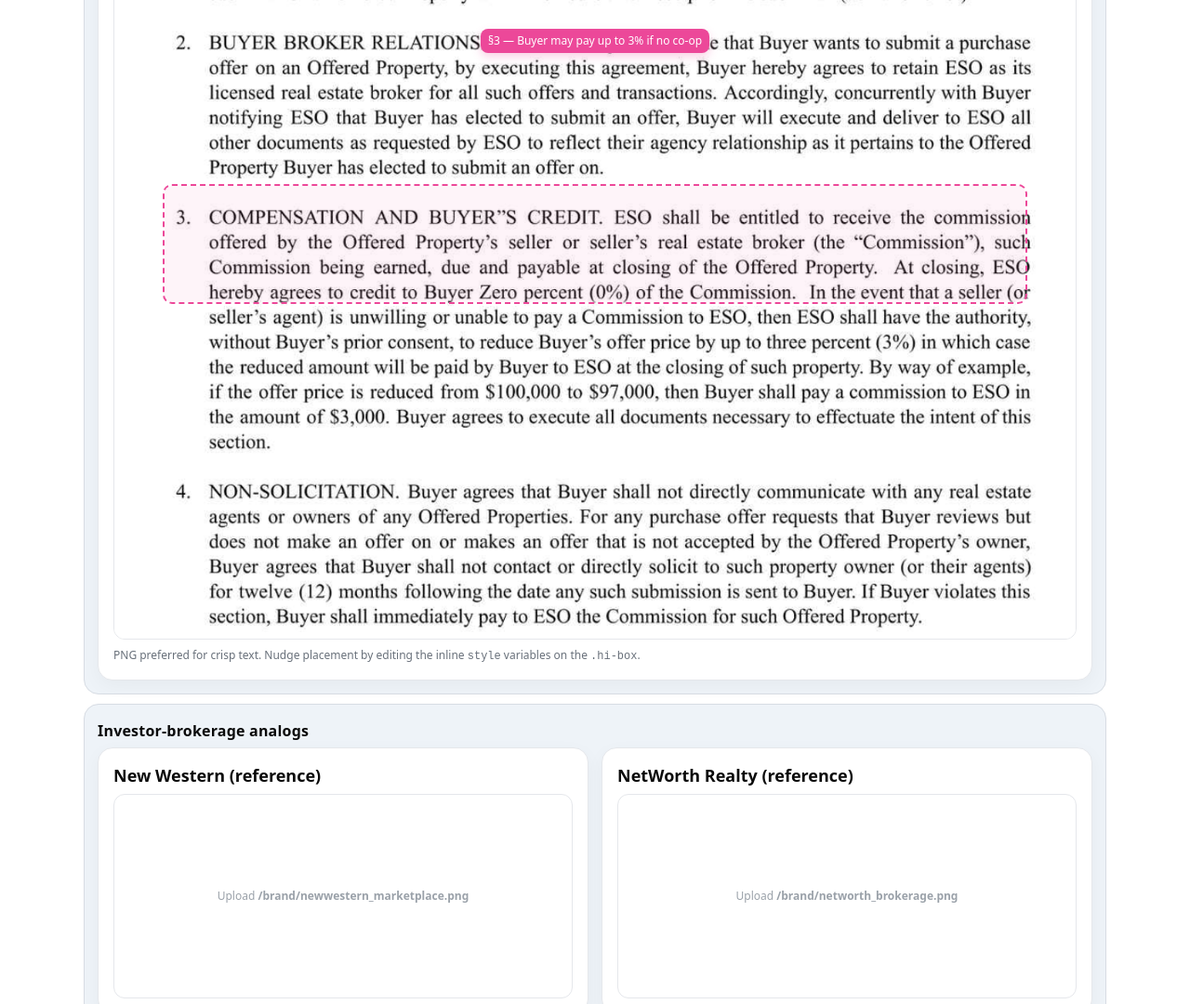
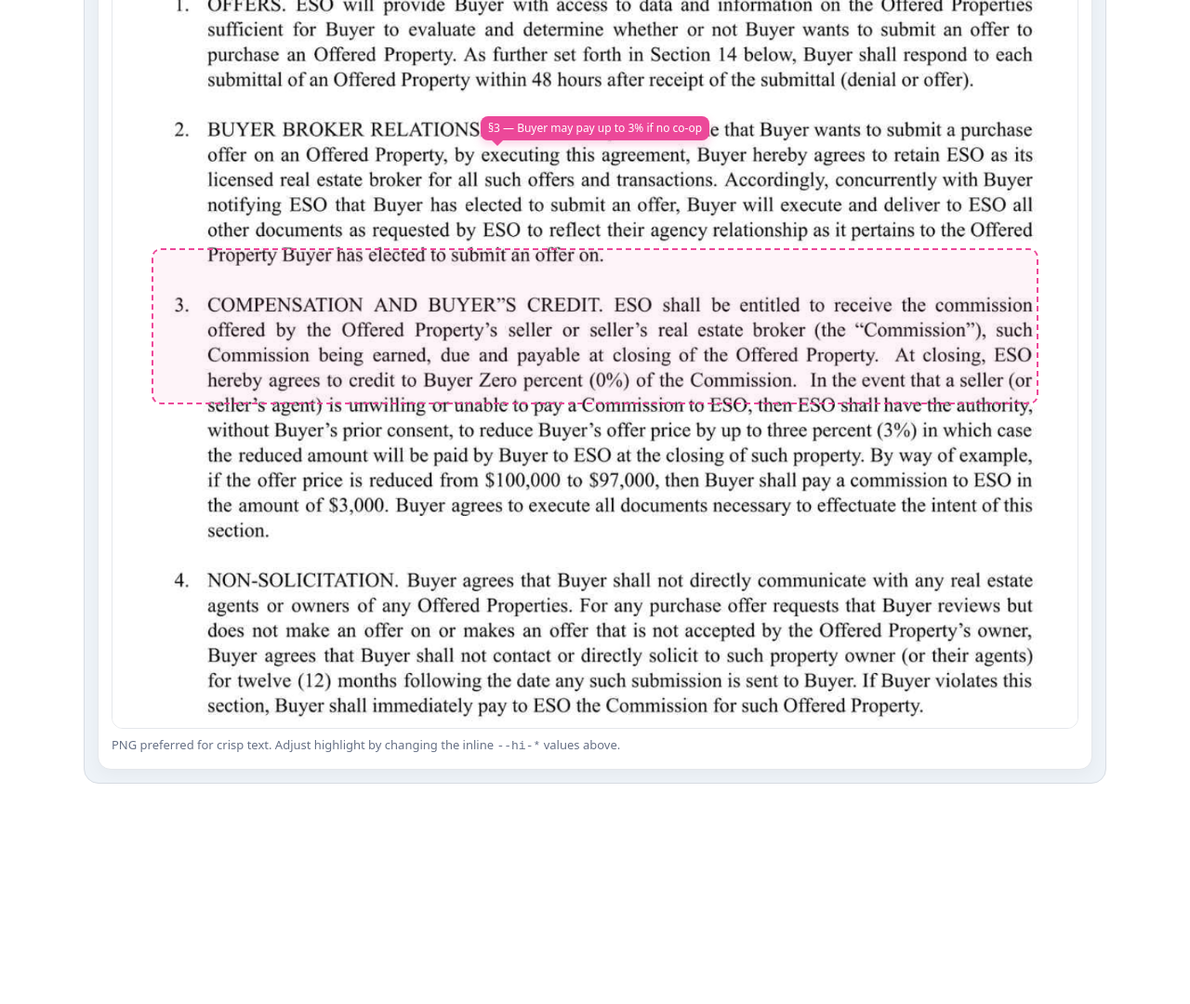
Before and after one commit to newger-code/broker_growth, a plain HTML site: page comps/index.html in a window 1280 px wide. Shown: the part 1720-2800 px from the top of the page at 93% size. After the commit the page ends 2627 px from the top, so only its background shows below. Drawn offline with Linux system fonts and the light colour scheme.

Commit message:
Update index.html

```diff
--- a/comps/index.html
+++ b/comps/index.html
@@ -5,37 +5,45 @@
   <meta name="viewport" content="width=device-width,initial-scale=1" />
   <title>Comps & Evidence</title>
   <style>
-    :root { --fg:#0a0a0a; --muted:#68707a; --border:#e5e7eb; --accent:#0ea5e9; --bg:#fff; --block:#eef3f8; }
+    :root { --fg:#0a0a0a; --muted:#667085; --border:#e5e7eb; --accent:#0ea5e9; --bg:#fff; --block:#eef3f8; }
     * { box-sizing:border-box }
-    body { margin:0; font:15px/1.5 system-ui,-apple-system,Segoe UI,Roboto,Helvetica,Arial,sans-serif; color:var(--fg); background:var(--bg); }
-    .wrap { width:min(1100px,92%); margin:auto; padding:24px 0 60px; }
-    header { display:flex; align-items:center; justify-content:space-between; padding:14px 0; border-bottom:1px solid var(--border); }
+    body { margin:0; font:16px/1.5 system-ui,-apple-system,Segoe UI,Roboto,Helvetica,Arial,sans-serif; color:var(--fg); background:var(--bg); }
+    .wrap { width:min(1100px,92%); margin:auto; padding:22px 0 56px; }
+    header { display:flex; align-items:center; justify-content:space-between; padding:12px 0; border-bottom:1px solid var(--border); }
     .btn { display:inline-flex; align-items:center; gap:8px; padding:8px 12px; border:1px solid var(--border); border-radius:12px; text-decoration:none; color:inherit; background:#fff; }
-    h1 { font-size:clamp(26px,4vw,36px); margin:14px 0 8px; font-weight:750; }
+    h1 { font-size:clamp(28px,4vw,36px); margin:14px 0 8px; font-weight:750; letter-spacing:.1px; }
     .sub { color:var(--muted); margin-bottom:14px; }
 
     /* Blocks: darker tint + small white gutters between */
-    .block { background:var(--block); border:1px solid #d7dce3; border-radius:16px; padding:14px; margin:6px 0; }
-    .block + .block { margin-top:10px; } /* subtle vertical gap */
-    .block h2 { margin:2px 0 6px; font-size:16px; letter-spacing:.2px; font-weight:700; }
+    .block { background:var(--block); border:1px solid #d7dce3; border-radius:16px; padding:14px; margin:8px 0; }
+    .block + .block { margin-top:12px; }
+    .block h2 { margin:2px 0 6px; font-size:17px; letter-spacing:.2px; font-weight:800; }
+
+    /* Card grid inside a block */
     .cards { display:grid; gap:14px; grid-template-columns:1fr; }
-    @media (min-width: 900px){ .cards{ grid-template-columns:1fr 1fr; } }
+    @media (min-width: 960px){
+      .cards.two-up { grid-template-columns:1fr 1fr; }
+    }
 
-    .card { border:1px solid var(--border); border-radius:16px; padding:16px; background:#fff; box-shadow:0 6px 20px rgba(10,10,10,.04); }
-    .card h3 { margin:0 0 6px; font-size:18px; }
-    .cap { color:var(--muted); font-size:12px; margin-top:8px; }
+    /* Cards */
+    .card { border:1px solid var(--border); border-radius:14px; padding:14px; background:#fff; box-shadow:0 6px 18px rgba(10,10,10,.04); }
+    .card h3 { margin:0 0 8px; font-size:18px; font-weight:750; }
+    .cap { color:var(--muted); font-size:13px; margin-top:8px; }
 
-    .img { position:relative; border:1px solid var(--border); border-radius:12px; background:#fff; min-height:220px; display:flex; align-items:center; justify-content:center; overflow:hidden; }
+    /* Image frames (no “upload” text if empty) */
+    .img { position:relative; border:1px solid var(--border); border-radius:12px; background:#fff; min-height:200px; display:flex; align-items:center; justify-content:center; overflow:hidden; }
     .img img { width:100%; height:auto; display:block; }
-    .placeholder { color:#9aa1a9; font-size:12px; text-align:center; padding:24px; }
-    .chart { border:1px solid var(--border); border-radius:12px; background:#fff; }
+
+    /* Charts */
+    .chart, .diagram { border:1px solid var(--border); border-radius:12px; background:#fff; }
 
     /* Easy Street §3 highlight — tweak these if needed */
-    .hi-box{
-      --hi-x: 5%;   /* left  */
-      --hi-y: 60%;  /* top   (was 53%) */
-      --hi-w: 90%;  /* width */
-      --hi-h: 11%;  /* height (was 16%) */
+    .hi-box {
+      /* full §3 block */
+      --hi-x: 4%;   /* left  */
+      --hi-y: 58%;  /* top   */
+      --hi-w: 92%;  /* width */
+      --hi-h: 15%;  /* height*/
       position:absolute; left:var(--hi-x); top:var(--hi-y);
       width:var(--hi-w); height:var(--hi-h);
       border:2px dashed #ec4899; border-radius:10px;
@@ -47,6 +55,10 @@
       background:#ec4899; color:#fff; font-size:12px; padding:4px 8px; border-radius:8px;
       box-shadow:0 4px 10px rgba(236,72,153,.25); pointer-events:none;
     }
+    .hi-note::after{
+      content:""; position:absolute; left:12px; top:100%;
+      border:6px solid transparent; border-top-color:#ec4899;
+    }
   </style>
 </head>
 <body>
@@ -57,13 +69,15 @@
     </header>
 
     <h1>Comps & Evidence</h1>
-    <div class="sub">Upload screenshots into <code>/brand/</code> using the exact filenames shown. Blocks are grouped by source for clarity.</div>
+    <div class="sub">Blocks are grouped by source for fast scanning. Charts are inline (no external libs).</div>
 
-    <!-- OPENDOOR (single block with two panels) -->
+    <!-- OPENDOOR: three items in one block -->
     <section class="block">
       <h2>Opendoor (10-Q Q2’25)</h2>
-  <div class="cards">
-    <!-- A) Homes purchased YoY -->
+
+      <!-- top row: 2-up -->
+      <div class="cards two-up">
+        <!-- Homes purchased YoY -->
         <section class="card">
           <h3>Homes Purchased (YoY)</h3>
           <svg class="chart" viewBox="0 0 760 200" role="img" aria-label="Homes purchased YoY">
@@ -83,6 +97,7 @@
               <text x="360" y="32" text-anchor="middle">Q2’25</text>
               <text x="736" y="32" text-anchor="end">Homes purchased (YoY)</text>
             </g>
+            <!-- 4,771 → 1,757 (−63%) -->
             <rect x="60"  y="50" width="120" height="150" rx="10" fill="url(#bar24)"/>
             <rect x="300" y="50" width="120" height="55"  rx="10" fill="url(#bar25)"/>
             <g fill="#0a0a0a" font-weight="700" font-size="16" font-family="system-ui,-apple-system,Segoe UI,Roboto">
@@ -93,14 +108,14 @@
               <text x="520" y="160" text-anchor="middle">−63% YoY</text>
             </g>
           </svg>
-      <div class="img" style="margin-top:12px">
-        <img src="../brand/opendoor_10q_2025q2_table.png" alt="10-Q table crop"
-             onerror="this.style.display='none'; this.parentElement.innerHTML='<div class=&quot;placeholder&quot;>Upload <b>/brand/opendoor_10q_2025q2_table.png</b> (purchases YoY table).</div>';">
+          <!-- optional 10Q table: no placeholder text if missing -->
+          <div class="img" style="margin-top:10px">
+            <img src="../brand/opendoor_10q_2025q2_table.png" alt="10-Q table crop">
           </div>
           <div class="cap">Source: Opendoor Technologies, Form 10-Q (quarter ended Jun 30, 2025). Add capture date.</div>
         </section>
 
-    <!-- B) Inventory on-market ≥120 days -->
+        <!-- ≥120 days on market -->
         <section class="card">
           <h3>Inventory on-market ≥120 days</h3>
           <svg class="chart" viewBox="0 0 760 160" role="img" aria-label="Inventory 120+ days on market">
@@ -108,13 +123,11 @@
             <g font-family="system-ui,-apple-system,Segoe UI,Roboto" font-size="12">
               <text x="120" y="40" text-anchor="middle" fill="#68707a">Q2’24</text>
               <rect x="40" y="60" width="160" height="40" rx="8" fill="#e5e7eb"/>
-          <!-- 14% overlay -->
               <rect x="40" y="60" width="22.4" height="40" rx="8" fill="#0ea5e9" opacity=".28"/>
               <text x="120" y="86" text-anchor="middle" fill="#0a0a0a" font-weight="700">14%</text>
 
               <text x="360" y="40" text-anchor="middle" fill="#68707a">Q2’25</text>
               <rect x="280" y="60" width="160" height="40" rx="8" fill="#e5e7eb"/>
-          <!-- 36% overlay -->
               <rect x="280" y="60" width="57.6" height="40" rx="8" fill="#0ea5e9" opacity=".35"/>
               <text x="360" y="86" text-anchor="middle" fill="#0a0a0a" font-weight="700">36%</text>
 
@@ -123,8 +136,10 @@
           </svg>
           <div class="cap">We are capital-light (no inventory carry), so this risk doesn’t hit our model.</div>
         </section>
+      </div>
 
-    <!-- C) Affiliate model — attrition & income -->
+      <!-- bottom row: full-width affiliate vs hybrid -->
+      <div class="cards">
         <section class="card">
           <h3>Affiliate model — attrition & income</h3>
           <svg class="chart" viewBox="0 0 760 200" role="img" aria-label="Affiliate attrition and income">
@@ -135,22 +150,20 @@
             </g>
             <!-- Attrition -->
             <g>
-          <!-- Affiliate ~47% -->
               <rect x="220" y="28" width="200" height="12" rx="6" fill="#e5e7eb"/>
               <rect x="220" y="28" width="94"  height="12" rx="6" fill="#ef4444" opacity=".70"/>
               <text x="326" y="25" text-anchor="middle" font-size="12" fill="#0a0a0a">Affiliate ~47%</text>
-          <!-- Hybrid ≤20% -->
+
               <rect x="440" y="28" width="200" height="12" rx="6" fill="#e5e7eb"/>
               <rect x="440" y="28" width="42"  height="12" rx="6" fill="#10b981" opacity=".70"/>
               <text x="540" y="25" text-anchor="middle" font-size="12" fill="#0a0a0a">Hybrid ≤20%</text>
             </g>
             <!-- Income -->
             <g>
-          <!-- Affiliate ~$50K -->
               <rect x="220" y="108" width="200" height="12" rx="6" fill="#e5e7eb"/>
               <rect x="220" y="108" width="90"  height="12" rx="6" fill="#94a3b8" opacity=".75"/>
               <text x="316" y="105" text-anchor="middle" font-size="12" fill="#0a0a0a">~$50K</text>
-          <!-- Hybrid >$75K -->
+
               <rect x="440" y="108" width="200" height="12" rx="6" fill="#e5e7eb"/>
               <rect x="440" y="108" width="135" height="12" rx="6" fill="#0ea5e9" opacity=".75"/>
               <text x="508" y="105" text-anchor="middle" font-size="12" fill="#0a0a0a">>$75K</text>
@@ -161,44 +174,20 @@
       </div>
     </section>
 
-
-    <!-- EASY STREET: page 1 only, sleek §3 callout -->
+    <!-- EASY STREET: page 1 only with full §3 highlight -->
     <section class="block">
       <h2>Easy Street — Buyer Participation Agreement</h2>
       <section class="card">
         <h3>§3: Compensation and Buyer’s Credit (up to 3%)</h3>
         <div class="img">
           <img src="../brand/easystreet_agreement_p1.png"
-             alt="Easy Street Buyer Participation Agreement (Page 1)"
-             onerror="this.style.display='none'; this.parentElement.innerHTML='<div class=&quot;placeholder&quot;>Upload <b>/brand/easystreet_agreement_p1.png</b> (first page).</div>';">
-        <!-- Highlight box for §3 — tweak inline vars if needed -->
-        <div class="hi-box" style="--hi-x:5%; --hi-y:62%; --hi-w:90%; --hi-h:10%;"></div>
+               alt="Easy Street Buyer Participation Agreement (Page 1)">
+          <!-- full-§3 highlight; tweak numbers here if you need tiny nudges -->
+          <div class="hi-box" style="--hi-x:4%; --hi-y:60%; --hi-w:92%; --hi-h:13%;"></div>
           <div class="hi-note">§3 — Buyer may pay up to 3% if no co-op</div>
         </div>
-      <div class="cap">PNG preferred for crisp text. Nudge placement by editing the inline <code>style</code> variables on the <code>.hi-box</code>.</div>
+        <div class="cap">PNG preferred for crisp text. Adjust highlight by changing the inline <code>--hi-*</code> values above.</div>
       </section>
-  </section>
-
-
-    <!-- ANALOGS -->
-    <section class="block">
-      <h2>Investor-brokerage analogs</h2>
-      <div class="cards">
-        <section class="card">
-          <h3>New Western (reference)</h3>
-          <div class="img">
-            <img src="../brand/newwestern_marketplace.png" alt="New Western"
-                 onerror="this.style.display='none'; this.parentElement.innerHTML='<div class=&quot;placeholder&quot;>Upload <b>/brand/newwestern_marketplace.png</b></div>';">
-          </div>
-        </section>
-        <section class="card">
-          <h3>NetWorth Realty (reference)</h3>
-          <div class="img">
-            <img src="../brand/networth_brokerage.png" alt="NetWorth"
-                 onerror="this.style.display='none'; this.parentElement.innerHTML='<div class=&quot;placeholder&quot;>Upload <b>/brand/networth_brokerage.png</b></div>';">
-          </div>
-        </section>
-      </div>
     </section>
 
   </div>
```
Lines whose indentation alone changed are shown as unchanged.
